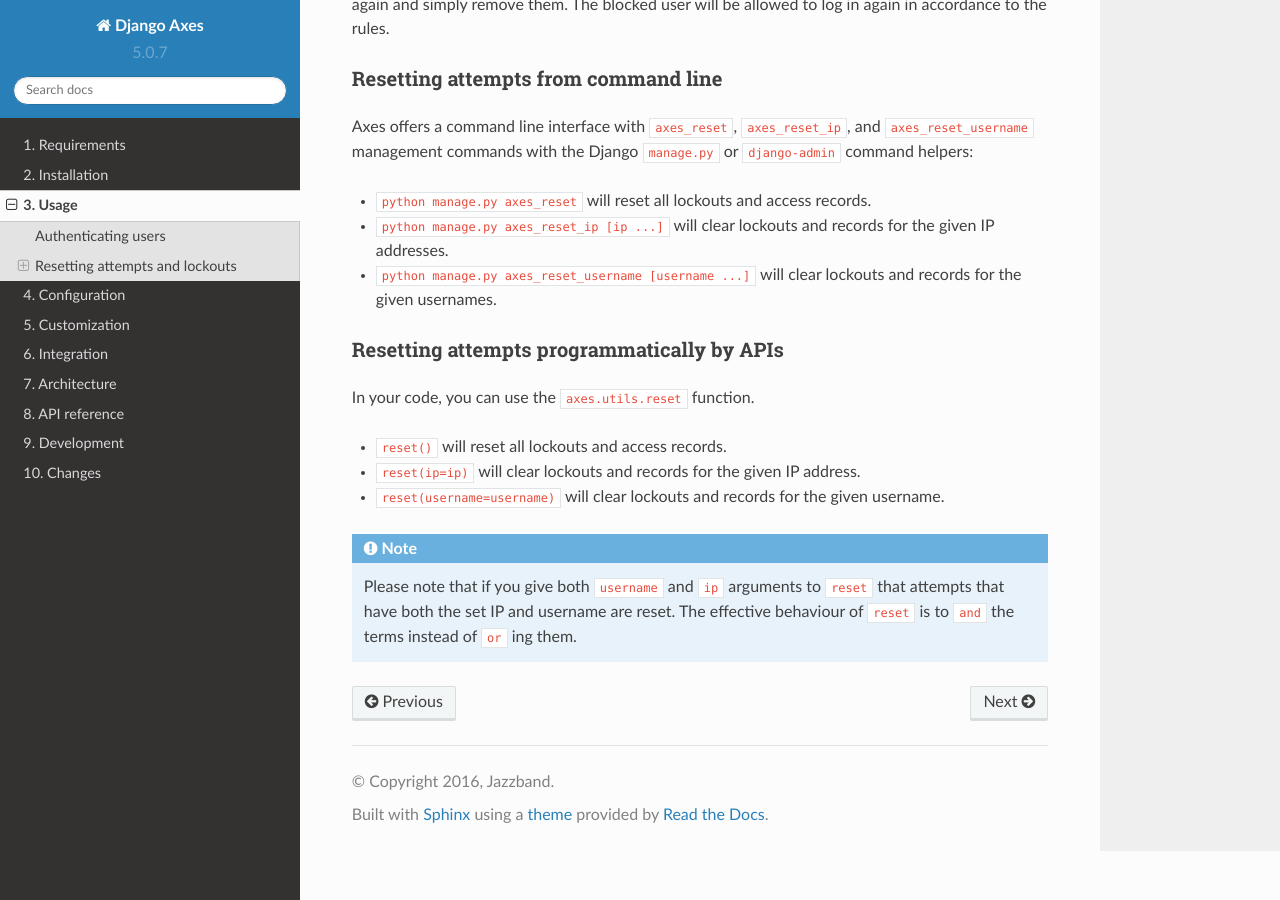
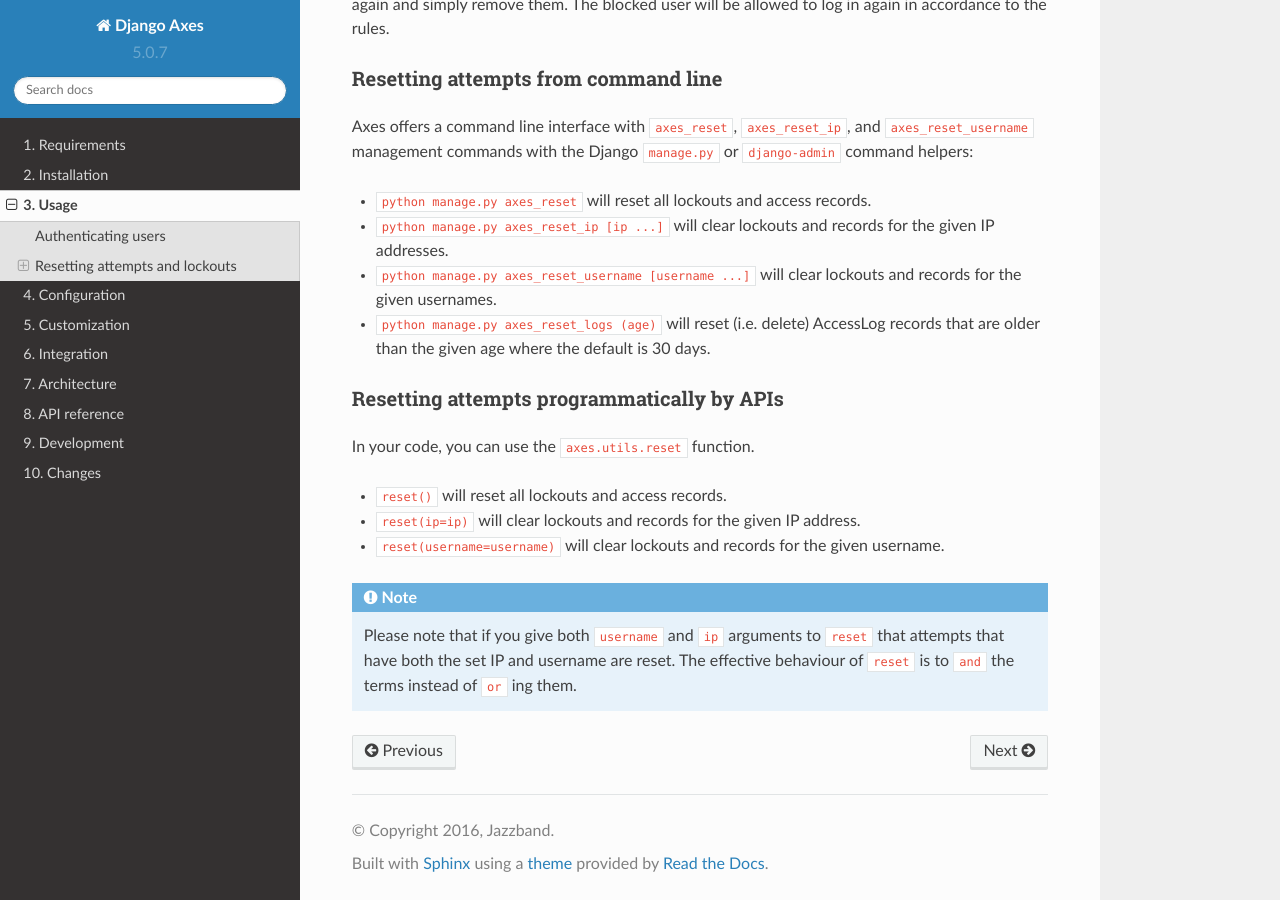
Before and after one commit to GabrielSandu484/django-axes-pro, a Sphinx documentation site: the page built from docs/3_usage.rst, in a window 1280 px wide and 900 px high, scrolled down 1580 px. Built offline with Sphinx 7.4.7 and the Read the Docs theme 2.0.0, drawn with Linux system fonts in a browser that asks for light colours.

Commit message:
Update docs
Add new management commands and reorder sections logically.

```diff
--- a/docs/3_usage.rst
+++ b/docs/3_usage.rst
@@ -89,6 +89,9 @@ management commands with the Django ``manage.py`` or ``django-admin`` command he
   will clear lockouts and records for the given IP addresses.
 - ``python manage.py axes_reset_username [username ...]``
   will clear lockouts and records for the given usernames.
+- ``python manage.py axes_reset_logs (age)``
+  will reset (i.e. delete) AccessLog records that are older
+  than the given age where the default is 30 days.
 
 
 Resetting attempts programmatically by APIs
```
Also changed, not shown: docs/4_configuration.rst (+4 -4 lines).
